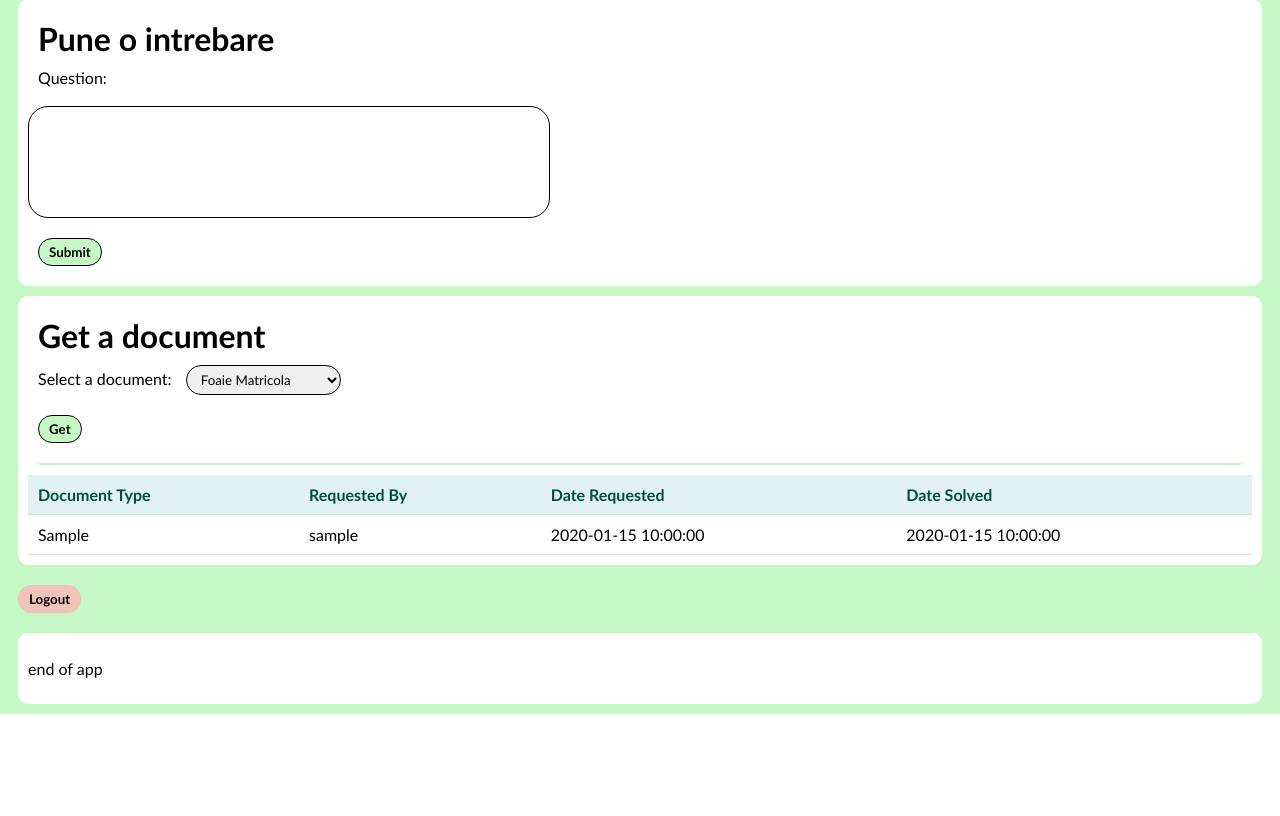
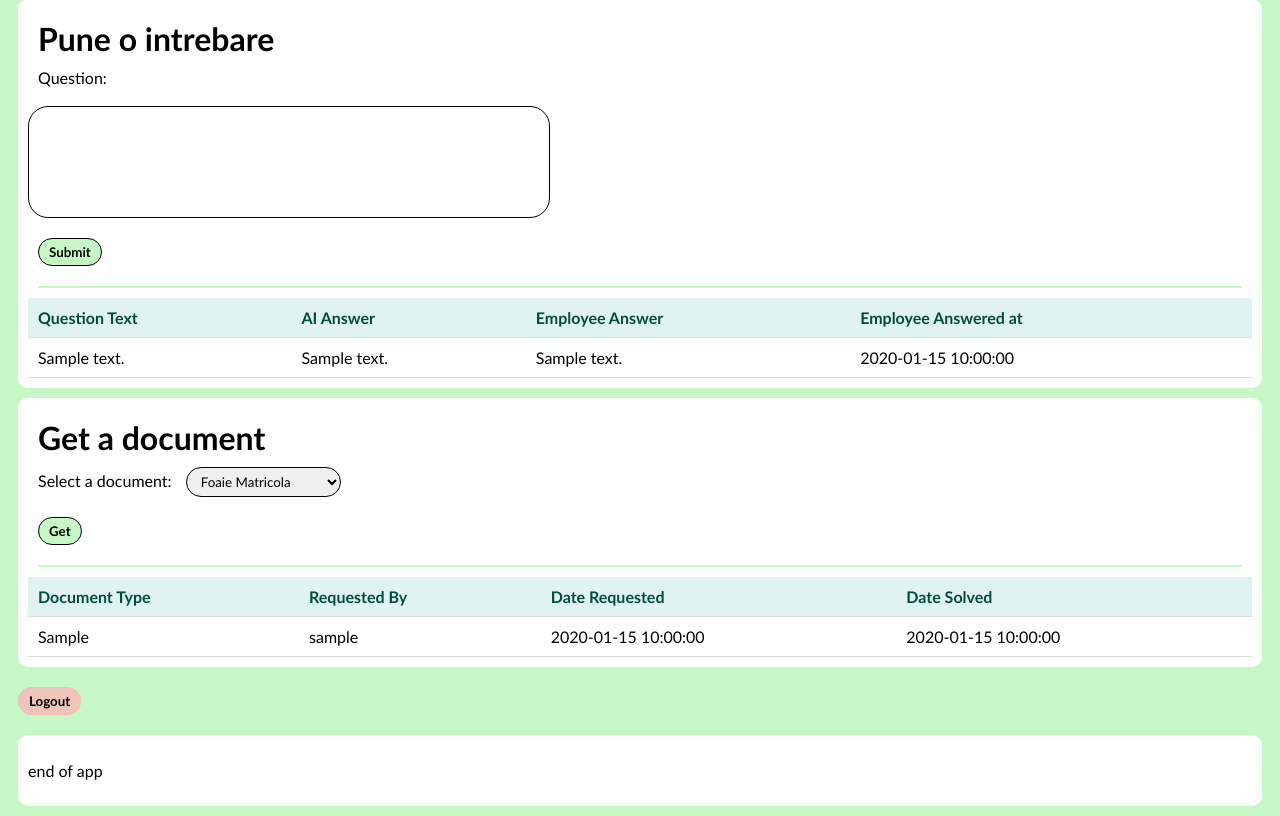
Before and after one commit to AlexandruDanielBarbu/student-request-manager-v2, a Flask app: template templates/student_dashboard.html in a window 1280 px wide. Shown: the part 450-1266 px from the top of the page. Before the commit the page ends 1164 px from the top, so only its background shows below. Run offline with Flask 3, Linux system fonts and the light colour scheme; tables that the repository leaves empty hold one stand-in row (values such as "Sample post"); the template is opened without the code that fills it: values that come from a table or form of the project are taken from there, most other values are stand-ins (such as "Sample title", 1, 10 or a date in 2020).

Commit message:
Student can now see his questions.
Signed-off-by: Barbu Alexandru Daniel <barbualex.daniel2004@gmail.com>

```diff
--- a/app.py
+++ b/app.py
@@ -158,6 +158,25 @@ class Log(db.Model):
     requested_at  = db.Column(db.DateTime, default=datetime.now(timezone.utc), nullable=False)
     served_at     = db.Column(db.DateTime, default=datetime.now(timezone.utc), nullable=False)
     user          = db.relationship('User', backref='logs')
+
+class Question(db.Model):
+    __tablename__ = 'questions'
+
+    id              = db.Column(db.Integer, primary_key=True)
+    student_id      = db.Column(db.Integer, db.ForeignKey('students.id', name='fk_student_asking'), nullable=False)
+    employee_id     = db.Column(db.Integer, db.ForeignKey('users.id', name='fk_questions_employee_id'))
+    question_text   = db.Column(db.Text, nullable=False)
+    ai_answer       = db.Column(db.Text)
+    employee_answer = db.Column(db.Text)
+    asked_at        = db.Column(db.DateTime, default=datetime.now(timezone.utc), nullable=False)
+    answered_by_employee_at = db.Column(db.DateTime)
+
+    # Relationships
+    student  = db.relationship('Student', backref='questions')
+    employee = db.relationship('User', foreign_keys=[employee_id], backref='answered_questions')
+
+    def __repr__(self):
+        return f"<Question from {self.student.user.username}>"
 
 # Routes
 @app.route("/")
@@ -701,13 +720,31 @@ def student_dashboard():
                 model="gemini-2.0-flash",
                 contents=f"{question_text}"
             )
-            print(f"YOOOOOOOOOOOOOOOOOOOOOOOOOOOOOOOOOOOOOOOOOOOOOOOOOOOOOOOOOOOOOO    {response}    YOOOOOOOOOOOOOOOOOOOOOOOOOOOOOOOOOOOOOOOOOOOOOOOOOOOOOOOOOOOOOO")
+            question_entry = Question(
+                student_id      = current_user.student_info.id,
+                question_text   = question_text,
+                ai_answer       = response.text
+            )
+
+            db.session.add(question_entry)
+            db.session.commit()
+            print(f"YOOOOOOOOOOOOOOOOOOOOOOOOOOOOOOOOOOOOOOOOOOOOOOOOOOOOOOOOOOOOOO    Question added    YOOOOOOOOOOOOOOOOOOOOOOOOOOOOOOOOOOOOOOOOOOOOOOOOOOOOOOOOOOOOOO")
+            return redirect(url_for('student_dashboard'))
+
+    all_questions = Question.query.filter_by(student_id = current_user.student_info.id)\
+                            .order_by(desc(Question.asked_at))\
+                            .all()
 
     recent_requests = Log.query.filter_by(user_id=current_user.id)\
                            .order_by(desc(Log.requested_at))\
                            .limit(5)\
                            .all()
-    return render_template('student_dashboard.html', now_user=current_user, recent_requests=recent_requests)
+    return render_template(
+        'student_dashboard.html',
+        now_user = current_user,
+        recent_requests = recent_requests,
+        student_asked_questions = all_questions
+    )
 
 
 @app.route('/login', methods=['GET', 'POST'])
--- a/templates/student_dashboard.html
+++ b/templates/student_dashboard.html
@@ -42,6 +42,31 @@
 
             <input class="good_btn" type="submit" name="submit_question" id="" value="Submit">
         </form>
+
+        <hr class="student_hr">
+
+        <table>
+            <thead>
+                <tr>
+                    <th>Question Text</th>
+                    <th>AI Answer</th>
+                    <th>Employee Answer</th>
+                    <th>Employee Answered at</th>
+                </tr>
+            </thead>
+
+            {% for question in student_asked_questions %}
+                <tbody>
+                    <tr>
+                        <td>{{ question.question_text }}</td>
+                        <td>{{ question.ai_answer }}</td>
+                        <td>{{ question.employee_answer }}</td>
+                        <td>{{ question.answered_by_employee_at }}</td>
+                    </tr>
+                </tbody>
+            {% endfor %}
+        </table>
+
     </div>
 
     <!-- Cere un document -->
```
